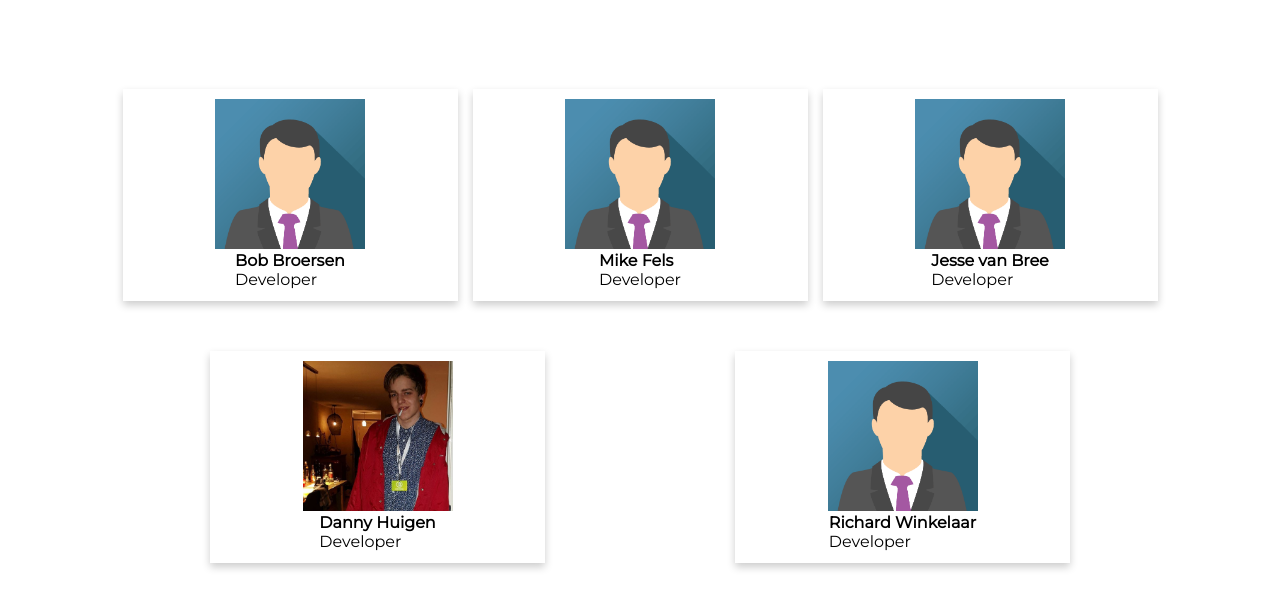
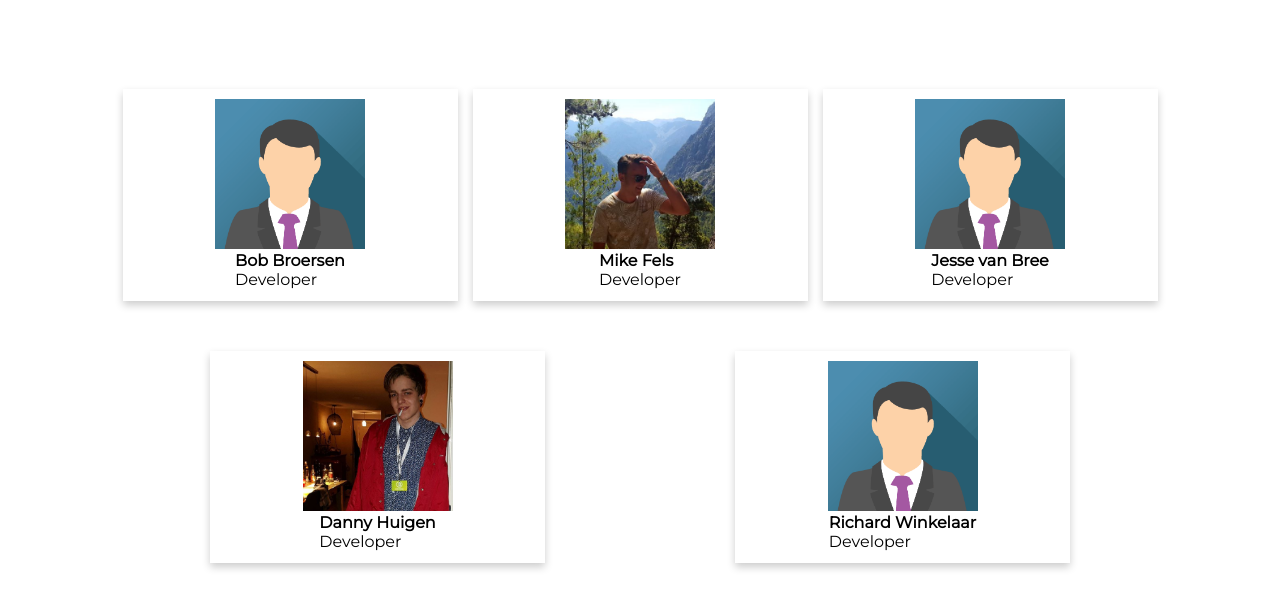
Before and after one commit to DeBeer12/FYS, a plain HTML site: page app/about_us.html in a window 1280 px wide. Shown: the part 161-771 px from the top of the page. Drawn offline with nearby package versions, Linux system fonts and the light colour scheme.

Commit message:
Profile pic, content wrapper in NFRMSCW

```diff
--- a/app/about_us.html
+++ b/app/about_us.html
@@ -71,7 +71,7 @@
                 </div>
             </div>
             <div class="card">
-                <img src="images/img_avatar.png" alt="Avatar">
+                <img src="images/mikeprofile.jpg" alt="Avatar">
                 <div class="card-container">
                     <h4><b>Mike Fels</b></h4>
                     <p>Developer</p>
```
Also changed, not shown: app/NFRMSCW.html (+3 -0 lines), app/images/mikeprofile.jpg (added).
